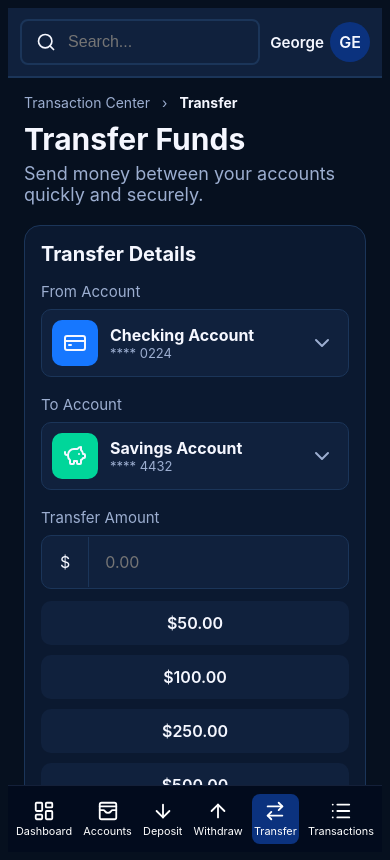
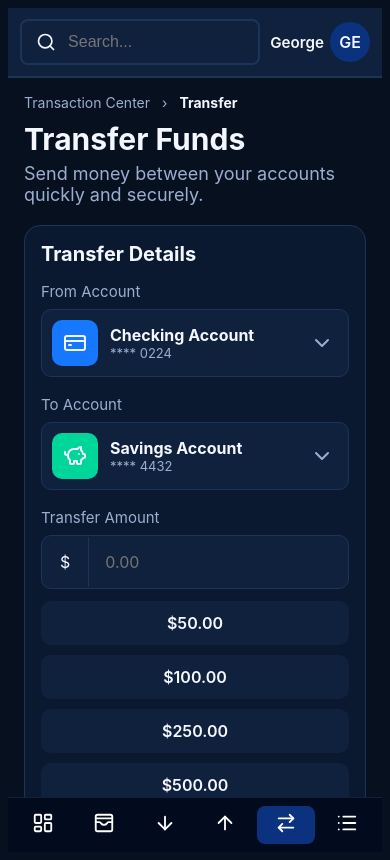
Before and after one commit to jdv75/Bank-Interface-Application, a React (Vite) app: page /transfer in a window 390 px wide. Built offline with nearby package versions, Linux system fonts and the light colour scheme.

Commit message:
Fix tablet width display
- Upto 1200px use the compact navigation style
- The sidebar persisting annoyingly in tablet mode has been fixed.

```diff
--- a/src/components/Sidebar/Sidebar.css
+++ b/src/components/Sidebar/Sidebar.css
@@ -182,7 +182,7 @@
     list-style: none;
 }
 
-@media (max-width: 768px) {
+@media (max-width: 1200px) {
     .sidebar {
         width: 100%;
         min-height: 0;
@@ -208,9 +208,21 @@
         padding: 0;
     }
 
-    .transaction-section,
-    .transaction-submenu {
+    .sidebar-menu > li {
+        display: flex;
+        min-width: 0;
+        flex: 1 1 0;
+    }
+
+    .sidebar-menu > .transaction-section,
+    .sidebar-menu .transaction-submenu {
         display: contents;
+    }
+
+    .transaction-submenu li {
+        display: flex;
+        min-width: 0;
+        flex: 1 1 0;
     }
 
     .transaction-title {
@@ -225,6 +237,8 @@
 
     .menu-item,
     .transaction-submenu li a {
+        min-width: 0;
+        flex: 1 1 0;
         flex-direction: column;
         justify-content: center;
         gap: 4px;
@@ -237,6 +251,14 @@
         text-align: center;
     }
 
+    .menu-item span,
+    .transaction-submenu li a span {
+        max-width: 100%;
+        overflow: hidden;
+        text-overflow: ellipsis;
+        white-space: nowrap;
+    }
+
     .menu-item svg,
     .transaction-submenu li a svg {
         width: 22px;
@@ -247,3 +269,11 @@
         display: contents;
     }
 }
+
+@media (max-width: 400px) {
+    .menu-item,
+    .transaction-submenu li a {
+        padding-inline: 1px;
+        font-size: 0;
+    }
+}
--- a/src/components/Topbar/Topbar.css
+++ b/src/components/Topbar/Topbar.css
@@ -120,7 +120,7 @@
     color: #6b7280;
 }
 
-@media (max-width: 768px) {
+@media (max-width: 1200px) {
     .topbar {
         height: 70px;
         gap: 10px;
@@ -131,7 +131,7 @@
         width: auto;
         flex: 1;
         min-width: 0;
-        max-width: 360px;
+        max-width: none;
         height: 42px;
     }
 
--- a/src/css.d.ts
+++ b/src/css.d.ts
@@ -4,3 +4,8 @@ declare module "*.png" {
     const src: string;
     export default src;
 }
+
+declare module "*.svg" {
+    const src: string;
+    export default src;
+}
--- a/src/layouts/DashboardLayout.css
+++ b/src/layouts/DashboardLayout.css
@@ -4,13 +4,13 @@ body:has(.dashboard-layout) {
     color: var(--text-primary);
     font-family: var(--font-family);
     line-height: normal;
-    overflow-x: auto;
+    overflow-x: hidden;
 }
 
 .dashboard-layout {
     height: 100vh;
     display: grid;
-    grid-template-columns: var(--sidebar-width) 1fr;
+    grid-template-columns: var(--sidebar-width) minmax(0, 1fr);
     grid-template-rows: var(--topbar-height) 1fr;
     background-color: var(--bg-primary);
     color: var(--text-primary);
@@ -29,18 +29,21 @@ body:has(.dashboard-layout) {
     grid-column: 2;
     grid-row: 1;
     min-height: 0;
+    min-width: 0;
 }
 
 .dashboard-content {
     grid-column: 2;
     grid-row: 2;
     min-height: 0;
+    min-width: 0;
     padding: 0px 32px;
     background-color: var(--bg-primary);
     overflow-y: auto;
 }
 
-@media (max-width: 768px) {
+/* Tablets use the compact navigation too */
+@media (max-width: 1200px) {
     .dashboard-layout {
         --topbar-height: 70px;
         grid-template-columns: 1fr;
@@ -55,7 +58,7 @@ body:has(.dashboard-layout) {
     .dashboard-content {
         grid-column: 1;
         grid-row: 2;
-        padding: 0 16px;
+        padding: 0 24px;
     }
 
     .dashboard-sidebar {
@@ -63,3 +66,8 @@ body:has(.dashboard-layout) {
         grid-row: 3;
     }
 }
+@media (max-width: 600px) {
+    .dashboard-content {
+        padding: 0 16px;
+    }
+}
--- a/src/pages/Transfer/Transfer.css
+++ b/src/pages/Transfer/Transfer.css
@@ -45,6 +45,8 @@
 .transfer-form-card,
 .transfer-information,
 .transfer-summary {
+    min-width: 0;
+    box-sizing: border-box;
     border: 1px solid var(--border-color);
     border-radius: 16px;
     background: var(--bg-card);
@@ -353,18 +355,18 @@
     background: var(--primary-blue);
 }
 
-@media (max-width: 1000px) {
+@media (max-width: 1100px) {
     .transfer-layout {
         grid-template-columns: 1fr;
     }
 
     .transfer-side-panel {
         display: grid;
-        grid-template-columns: 1fr 1fr;
+        grid-template-columns: repeat(2, minmax(0, 1fr));
     }
 }
 
-@media (max-width: 768px) {
+@media (max-width: 720px) {
     .transfer-page {
         padding: 16px 0 8px;
     }
@@ -377,10 +379,19 @@
         padding: 16px;
     }
 
-    .transfer-quick-amounts,
+    .transfer-quick-amounts {
+        grid-template-columns: repeat(2, minmax(0, 1fr));
+    }
+
     .transfer-timing,
     .transfer-side-panel {
         grid-template-columns: 1fr;
     }
 
 }
+
+@media (max-width: 480px) {
+    .transfer-quick-amounts {
+        grid-template-columns: 1fr;
+    }
+}
```
